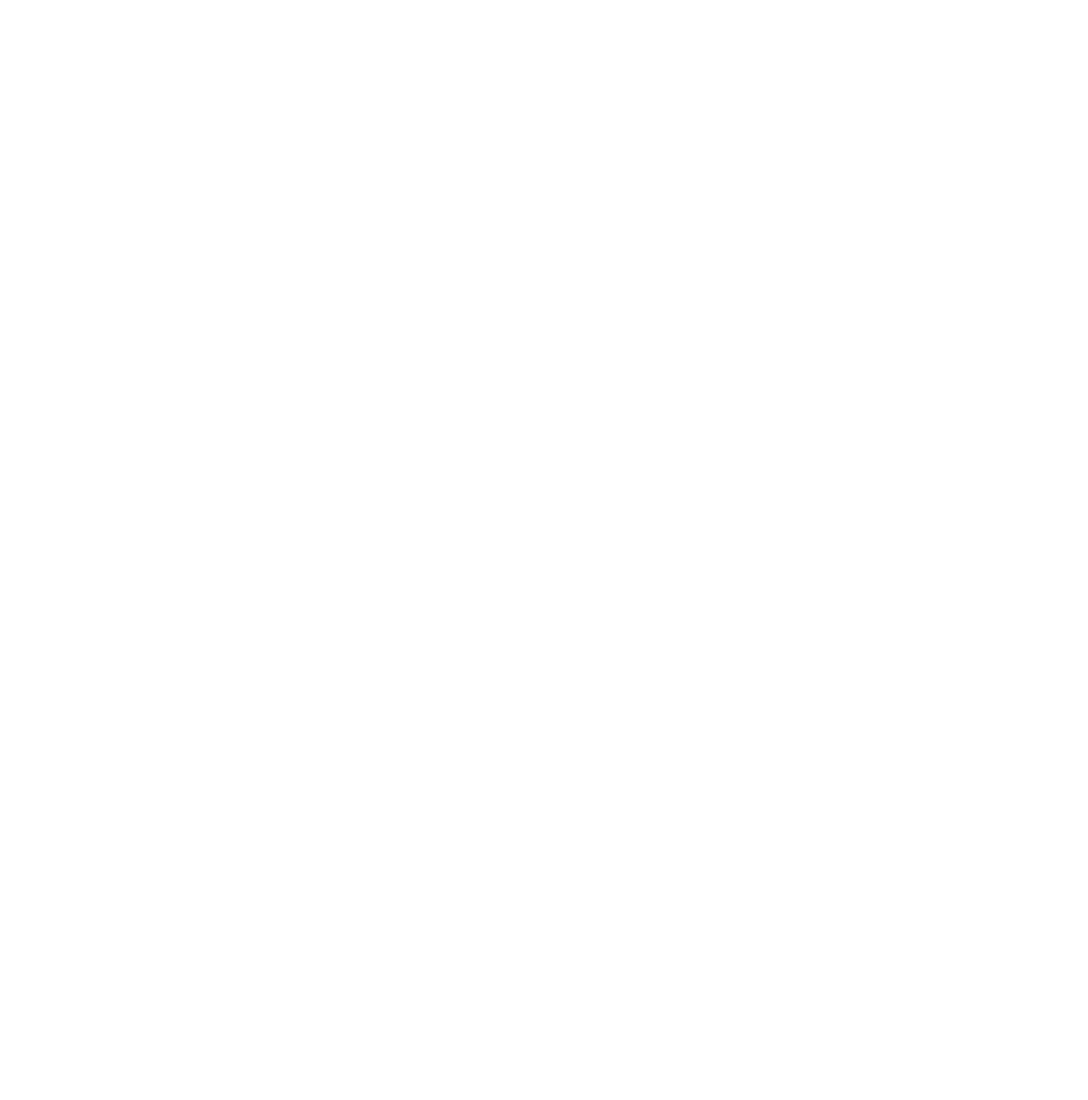
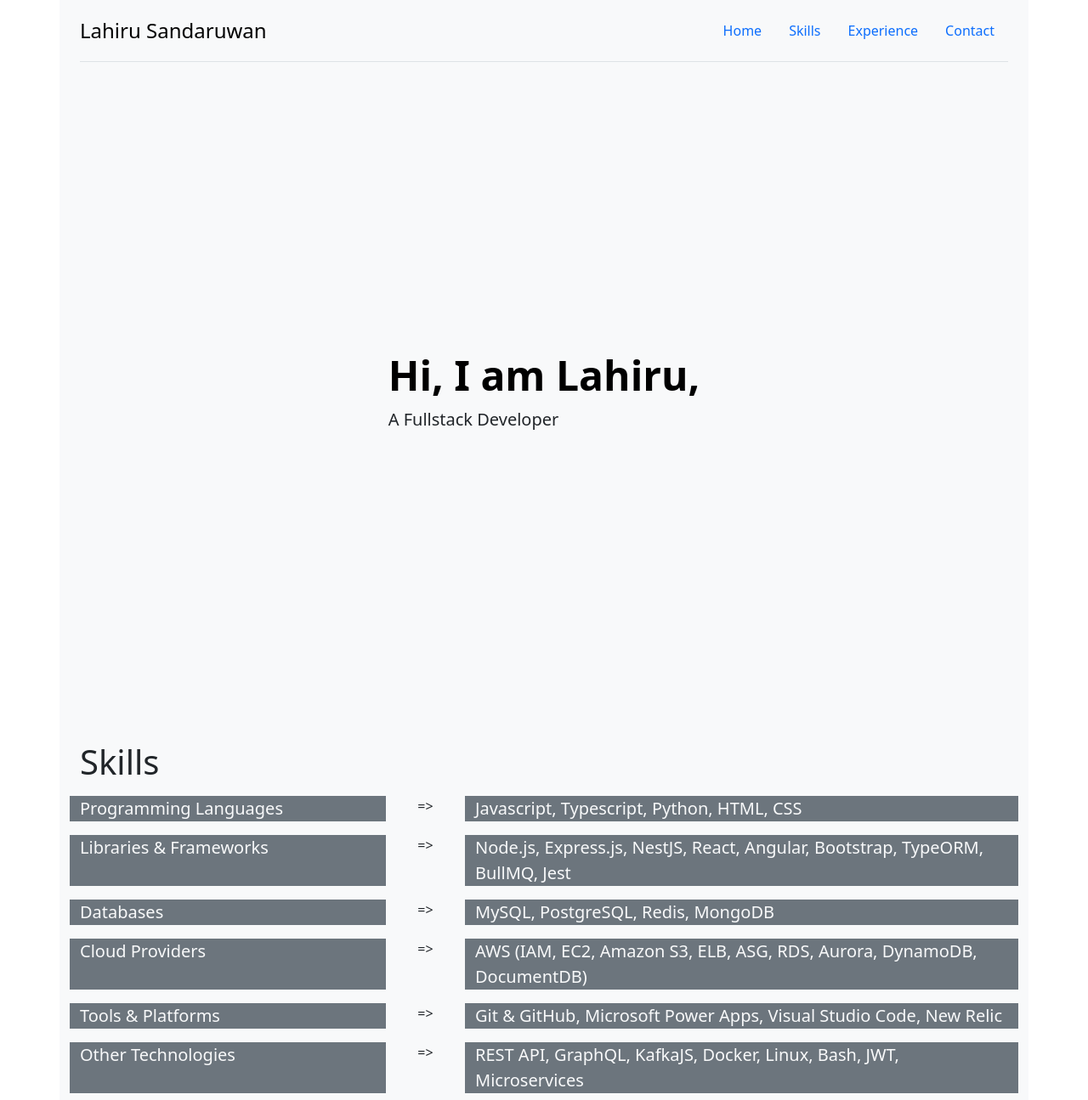
Before and after one commit to iamlahiru95/portfolio, a plain HTML site: page index.html in a window 1280 px wide. Shown: the whole page at 85% size. Before the commit the page ends 800 px from the top, so only its background shows below. Drawn offline with nearby package versions, Linux system fonts and the light colour scheme.

Commit message:
initial commit of new website

```diff
--- a/index.html
+++ b/index.html
@@ -10,9 +10,118 @@
     <!-- Favicon -->
     <link href="img/favicon.ico" rel="icon" />
 
+    <!-- Bootstrap CDN -->
+    <link
+      href="https://cdn.jsdelivr.net/npm/bootstrap@5.3.3/dist/css/bootstrap.min.css"
+      rel="stylesheet"
+      integrity="sha384-QWTKZyjpPEjISv5WaRU9OFeRpok6YctnYmDr5pNlyT2bRjXh0JMhjY6hW+ALEwIH"
+      crossorigin="anonymous"
+    />
+
     <!-- Template Stylesheet -->
     <link href="css/style.css" rel="stylesheet" />
   </head>
 
-  <body></body>
+  <body>
+    <div class="container bg-light px-4">
+      <!-- Header -->
+      <div class="sticky-top bg-light">
+        <header
+          class="d-flex flex-wrap justify-content-center py-3 border-bottom"
+        >
+          <a
+            href="/"
+            class="d-flex align-items-center mb-3 mb-md-0 me-md-auto link-body-emphasis text-decoration-none"
+          >
+            <span class="fs-4">Lahiru Sandaruwan</span>
+          </a>
+
+          <ul class="nav nav-pills">
+            <li class="nav-item"><a href="#" class="nav-link">Home</a></li>
+            <li class="nav-item"><a href="#" class="nav-link">Skills</a></li>
+            <li class="nav-item">
+              <a href="#" class="nav-link">Experience</a>
+            </li>
+            <li class="nav-item"><a href="#" class="nav-link">Contact</a></li>
+          </ul>
+        </header>
+      </div>
+
+      <!-- Legend -->
+      <div>
+        <div class="d-flex justify-content-center align-items-center vh-100">
+          <div class="px-4">
+            <h1 class="display-5 fw-bold text-body-emphasis">
+              Hi, I am Lahiru,
+            </h1>
+            <p class="lead mb-4">A Fullstack Developer</p>
+          </div>
+        </div>
+      </div>
+
+      <!-- Skills -->
+      <div>
+        <h1 class="col-12">Skills</h1>
+        <div class="row py-2">
+          <div class="col-4 fs-5 bg-secondary text-light">
+            Programming Languages
+          </div>
+          <div class="col-1 text-center">=></div>
+          <div class="col-7 fs-5 bg-secondary text-light align-self-end">
+            Javascript, Typescript, Python, HTML, CSS
+          </div>
+        </div>
+        <div class="row py-2">
+          <div class="col-4 fs-5 bg-secondary text-light">
+            Libraries & Frameworks
+          </div>
+          <div class="col-1 text-center">=></div>
+          <div class="col-7 fs-5 bg-secondary text-light">
+            Node.js, Express.js, NestJS, React, Angular, Bootstrap, TypeORM,
+            BullMQ, Jest
+          </div>
+        </div>
+        <div class="row py-2">
+          <div class="col-4 fs-5 bg-secondary text-light">Databases</div>
+          <div class="col-1 text-center">=></div>
+          <div class="col-7 fs-5 bg-secondary text-light">
+            MySQL, PostgreSQL, Redis, MongoDB
+          </div>
+        </div>
+        <div class="row py-2">
+          <div class="col-4 fs-5 bg-secondary text-light">Cloud Providers</div>
+          <div class="col-1 text-center">=></div>
+          <div class="col-7 fs-5 bg-secondary text-light">
+            AWS (IAM, EC2, Amazon S3, ELB, ASG, RDS, Aurora, DynamoDB,
+            DocumentDB)
+          </div>
+        </div>
+        <div class="row py-2">
+          <div class="col-4 fs-5 bg-secondary text-light">
+            Tools & Platforms
+          </div>
+          <div class="col-1 text-center">=></div>
+          <div class="col-7 fs-5 bg-secondary text-light">
+            Git & GitHub, Microsoft Power Apps, Visual Studio Code, New Relic
+          </div>
+        </div>
+        <div class="row py-2">
+          <div class="col-4 fs-5 bg-secondary text-light">
+            Other Technologies
+          </div>
+          <div class="col-1 text-center">=></div>
+          <div class="col-7 fs-5 bg-secondary text-light">
+            REST API, GraphQL, KafkaJS, Docker, Linux, Bash, JWT, Microservices
+          </div>
+        </div>
+      </div>
+    </div>
+
+    <!-- Bootstrap CDN  -->
+    <script
+      src="https://cdn.jsdelivr.net/npm/bootstrap@5.3.3/dist/js/bootstrap.bundle.min.js"
+      integrity="sha384-YvpcrYf0tY3lHB60NNkmXc5s9fDVZLESaAA55NDzOxhy9GkcIdslK1eN7N6jIeHz"
+      crossorigin="anonymous"
+    ></script>
+  </body>
 </html>
```
